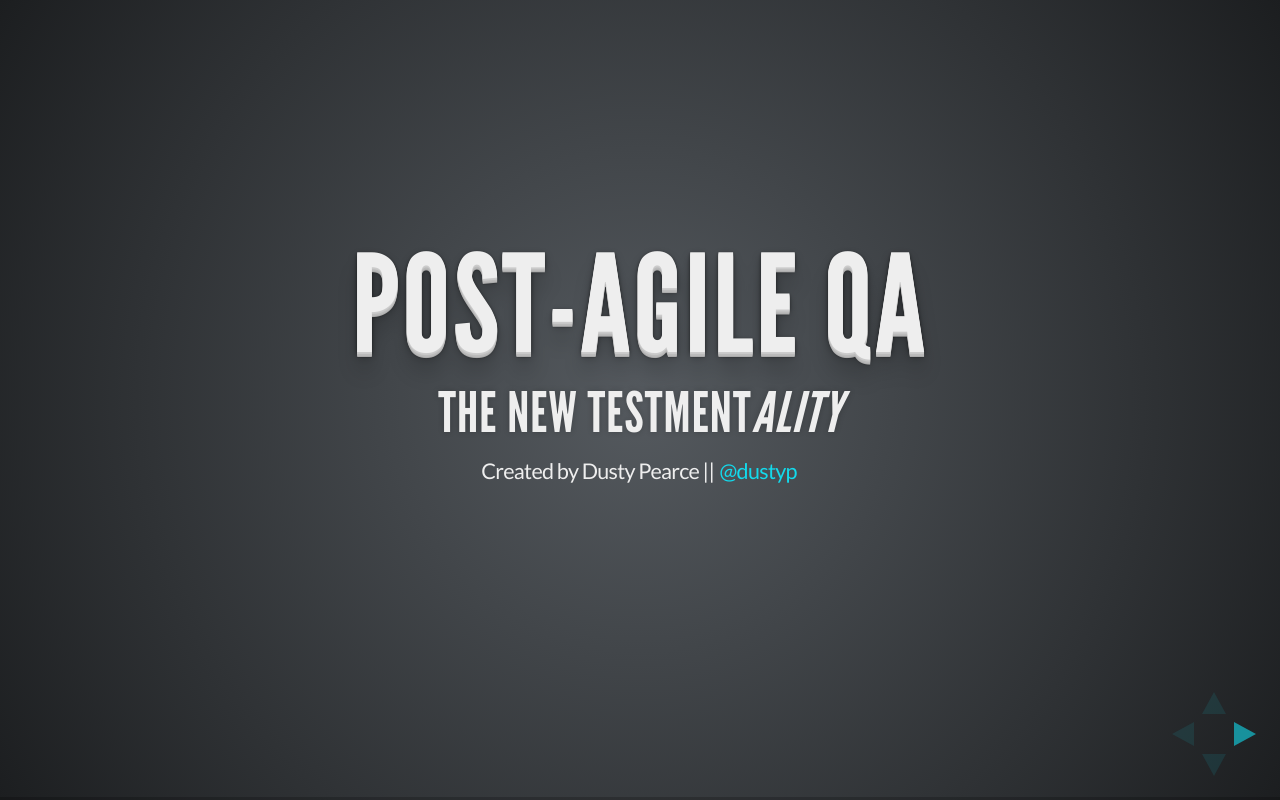
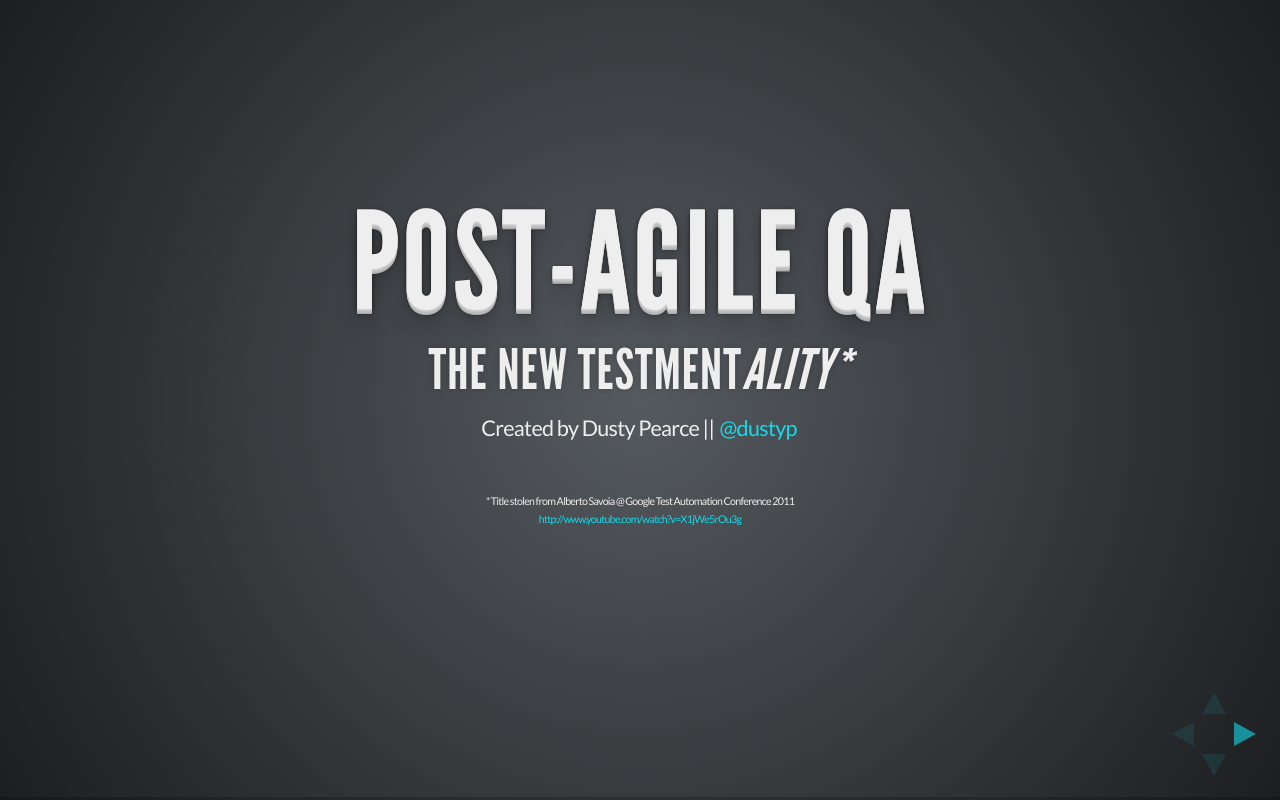
Before and after one commit to dustyp/agile, a plain HTML site: page index.html in a window 1280 px wide. Drawn offline with Linux system fonts and the light colour scheme.

Commit message:
Added credit for title to Alberto Savoia

```diff
--- a/index.html
+++ b/index.html
@@ -49,10 +49,12 @@
 
 				<section>
 					<h1>Post-Agile QA</h1>
-					<h3>The New Testment<i>ality</i></h3>
+					<h3>The New Testment<i>ality*</i></h3>
 					<p>
 						<small>Created by Dusty Pearce || <a href="http://twitter.com/dustyp">@dustyp</a></small>
 					</p>
+
+					<span style="font-size:8pt;line-height:10px">* Title stolen from Alberto Savoia @ Google Test Automation Conference 2011 <br/> <a href="http://www.youtube.com/watch?v=X1jWe5rOu3g">http://www.youtube.com/watch?v=X1jWe5rOu3g</a></span>
 				</section>
 
 				<section>
```
